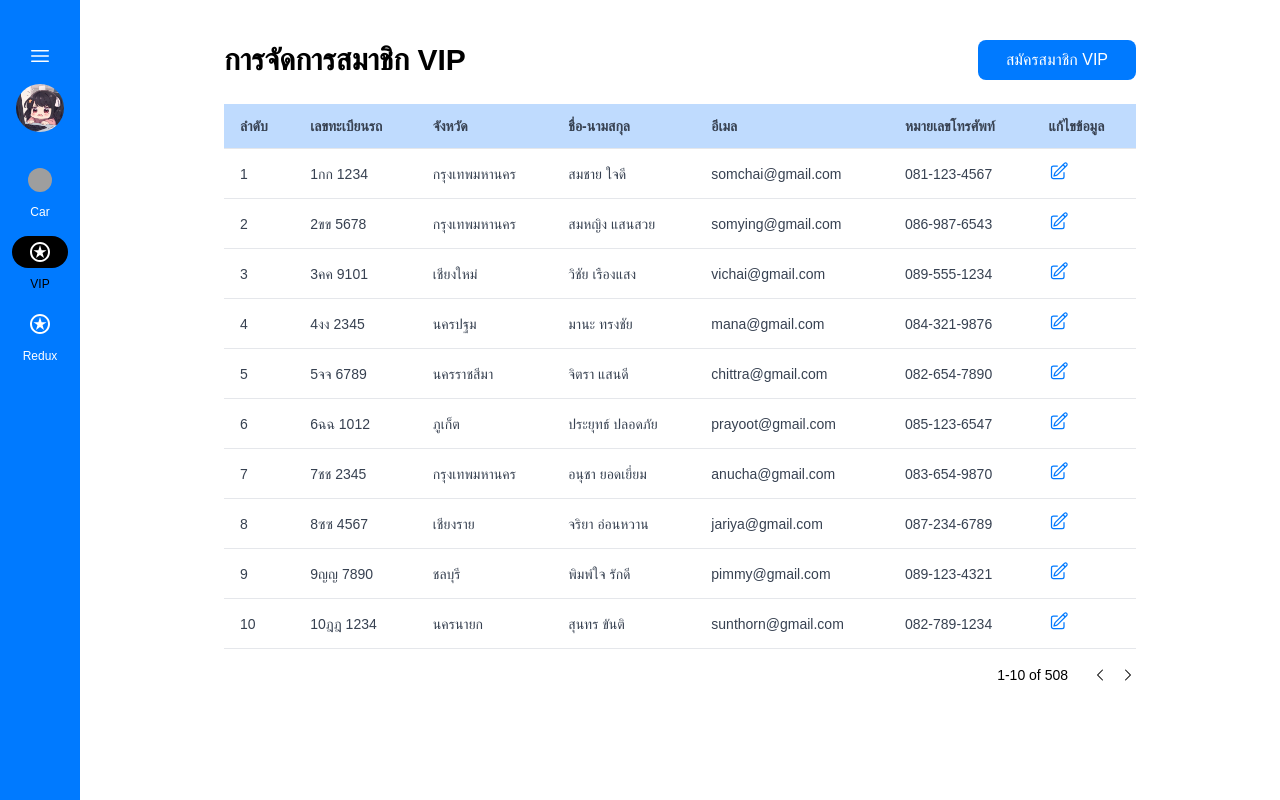
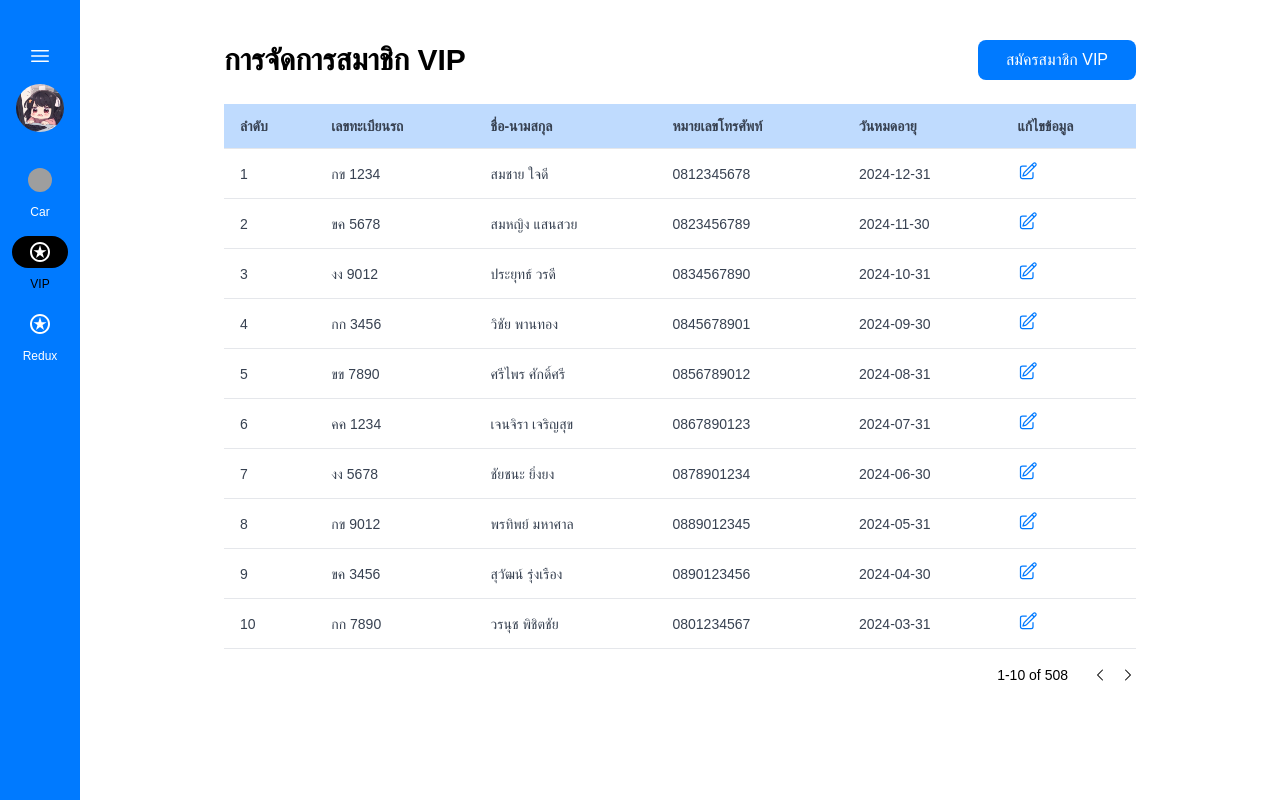
Before and after one commit to parking-management-system-kmitl/pms-frontend, a React (Create React App) app: page /listvip in a window 1280 px wide. Built offline with nearby package versions, Linux system fonts and the light colour scheme; grey boxes are pictures that could not be loaded.

Commit message:
✨ [GIFT]  Update table header and add README.md

```diff
--- a/src/features/listVipTable/ListVipTable.jsx
+++ b/src/features/listVipTable/ListVipTable.jsx
@@ -60,10 +60,9 @@ function ListVipTable() {
             >
               <td className="px-4 py-3">{index+1}</td>
               <td className="px-4 py-3">{row.licensePlate}</td>
-              <td className="px-4 py-3">{row.province}</td>
               <td className="px-4 py-3">{row.name}</td>
-              <td className="px-4 py-3">{row.email}</td>
               <td className="px-4 py-3">{row.phoneNumber}</td>
+              <td className="px-4 py-3">{row.expired}</td>
               <td className="px-4 py-3">
                 <button onClick={() => handleOpenForm(row.id)}>
                   <PencilSquareIcon className="w-5 h-5 text-primary" />
--- a/src/features/listVipTable/constants.js
+++ b/src/features/listVipTable/constants.js
@@ -1,103 +1,82 @@
 export const VIP_TABLE_HEADER = [
   "ลำดับ",
   "เลขทะเบียนรถ",
-  "จังหวัด",
   "ชื่อ-นามสกุล",
-  "อีเมล",
   "หมายเลขโทรศัพท์",
+  "วันหมดอายุ",
   "แก้ไขข้อมูล",
 ];
 
 export const MOCK_VIP_TABLE = [
   {
     id: 1,
-    licensePlate: "1กก 1234",
-    province: "กรุงเทพมหานคร",
+    licensePlate: "กข 1234",
     name: "สมชาย ใจดี",
-    email: "somchai@gmail.com",
-    phoneNumber: "081-123-4567",
-    edit: "แก้ไข",
+    phoneNumber: "0812345678",
+    expired: "2024-12-31",
   },
   {
     id: 2,
-    licensePlate: "2ขข 5678",
-    province: "กรุงเทพมหานคร",
+    licensePlate: "ขค 5678",
     name: "สมหญิง แสนสวย",
-    email: "somying@gmail.com",
-    phoneNumber: "086-987-6543",
-    edit: "แก้ไข",
+    phoneNumber: "0823456789",
+    expired: "2024-11-30",
   },
   {
     id: 3,
-    licensePlate: "3คค 9101",
-    province: "เชียงใหม่",
-    name: "วิชัย เรืองแสง",
-    email: "vichai@gmail.com",
-    phoneNumber: "089-555-1234",
-    edit: "แก้ไข",
+    licensePlate: "งง 9012",
+    name: "ประยุทธ์ วรดี",
+    phoneNumber: "0834567890",
+    expired: "2024-10-31",
   },
   {
     id: 4,
-    licensePlate: "4งง 2345",
-    province: "นครปฐม",
-    name: "มานะ ทรงชัย",
-    email: "mana@gmail.com",
-    phoneNumber: "084-321-9876",
-    edit: "แก้ไข",
+    licensePlate: "กก 3456",
+    name: "วิชัย พานทอง",
+    phoneNumber: "0845678901",
+    expired: "2024-09-30",
   },
   {
     id: 5,
-    licensePlate: "5จจ 6789",
-    province: "นครราชสีมา",
-    name: "จิตรา แสนดี",
-    email: "chittra@gmail.com",
-    phoneNumber: "082-654-7890",
-    edit: "แก้ไข",
+    licensePlate: "ขข 7890",
+    name: "ศรีไพร ศักดิ์ศรี",
+    phoneNumber: "0856789012",
+    expired: "2024-08-31",
   },
   {
     id: 6,
-    licensePlate: "6ฉฉ 1012",
-    province: "ภูเก็ต",
-    name: "ประยุทธ์ ปลอดภัย",
-    email: "prayoot@gmail.com",
-    phoneNumber: "085-123-6547",
-    edit: "แก้ไข",
+    licensePlate: "คค 1234",
+    name: "เจนจิรา เจริญสุข",
+    phoneNumber: "0867890123",
+    expired: "2024-07-31",
   },
   {
     id: 7,
-    licensePlate: "7ชช 2345",
-    province: "กรุงเทพมหานคร",
-    name: "อนุชา ยอดเยี่ยม",
-    email: "anucha@gmail.com",
-    phoneNumber: "083-654-9870",
-    edit: "แก้ไข",
+    licensePlate: "งง 5678",
+    name: "ชัยชนะ ยิ่งยง",
+    phoneNumber: "0878901234",
+    expired: "2024-06-30",
   },
   {
     id: 8,
-    licensePlate: "8ซซ 4567",
-    name: "จริยา อ่อนหวาน",
-    email: "jariya@gmail.com",
-    province: "เชียงราย",
-    phoneNumber: "087-234-6789",
-    edit: "แก้ไข",
+    licensePlate: "กข 9012",
+    name: "พรทิพย์ มหาศาล",
+    phoneNumber: "0889012345",
+    expired: "2024-05-31",
   },
   {
     id: 9,
-    licensePlate: "9ญญ 7890",
-    province: "ชลบุรี",
-    name: "พิมพ์ใจ รักดี",
-    email: "pimmy@gmail.com",
-    phoneNumber: "089-123-4321",
-    edit: "แก้ไข",
+    licensePlate: "ขค 3456",
+    name: "สุวัฒน์ รุ่งเรือง",
+    phoneNumber: "0890123456",
+    expired: "2024-04-30",
   },
   {
     id: 10,
-    licensePlate: "10ฎฎ 1234",
-    province: "นครนายก",
-    name: "สุนทร ขันติ",
-    email: "sunthorn@gmail.com",
-    phoneNumber: "082-789-1234",
-    edit: "แก้ไข",
+    licensePlate: "กก 7890",
+    name: "วรนุช พิชิตชัย",
+    phoneNumber: "0801234567",
+    expired: "2024-03-31",
   },
 ];
 
--- a/src/features/vipFormModal/VipFormModal.jsx
+++ b/src/features/vipFormModal/VipFormModal.jsx
@@ -10,16 +10,15 @@ const schema = yup
   .object({
     firstName: yup.string().required("First name is required"),
     lastName: yup.string().required("Last name is required"),
-    licensePlate: yup.string().required("License plate is required"),
+    licensePlate: yup
+      .string()
+      .matches(/^[0-9ก-ฮ][ก-ฮ][ก-ฮ]? [0-9]{1,4}$/,"Lincese is incorrect pattern")
+      .required("License plate is required"),
     tel: yup
       .string()
       .matches(/^[0-9]+$/, "Tel must be only digits")
       .min(10, "Tel must be at least 10 digits")
       .required("Tel is required"),
-    email: yup
-      .string()
-      .email("Invalid email format")
-      .required("Email is required"),
   })
   .required();
 
@@ -36,12 +35,11 @@ function VipFormModal({ isOpen, handleClose, vipId }) {
     if (vipId) {
       console.log("update vip", vipId, data);
     } else {
-      console.log("create vip",data);
+      console.log("create vip", data);
     }
     reset();
     handleClose();
   };
-
 
   const onCloseModal = () => {
     handleClose();
@@ -49,7 +47,7 @@ function VipFormModal({ isOpen, handleClose, vipId }) {
   };
 
   const onDelete = () => {
-    console.log("delete",vipId);
+    console.log("delete", vipId);
     handleClose();
   };
 
@@ -74,7 +72,8 @@ function VipFormModal({ isOpen, handleClose, vipId }) {
               )}
 
               <h2 className="text-3xl font-bold">
-                {vipId ? "รายละเอียดสมาชิก VIP" : "สมัครสมาชิก VIP"} {/*vipId ? 'มีid(หน้าedit)' : 'ไม่มีid(หน้าสมัคร)'*/}
+                {vipId ? "รายละเอียดสมาชิก VIP" : "สมัครสมาชิก VIP"}{" "}
+                {/*vipId ? 'มีid(หน้าedit)' : 'ไม่มีid(หน้าสมัคร)'*/}
               </h2>
             </div>
 
@@ -139,21 +138,6 @@ function VipFormModal({ isOpen, handleClose, vipId }) {
                   </span>
                 )}
               </div>
-
-              <div>
-                <label className="block text-gray-700 mb-2">อีเมล</label>
-                <input
-                  {...register("email")}
-                  type="text"
-                  placeholder="your@example.com"
-                  className="w-full border p-2 rounded"
-                />
-                {errors.email && (
-                  <span className=" text-xs text-error">
-                    {errors.email.message}
-                  </span>
-                )}
-              </div>
             </div>
 
             <div
--- a/src/index.js
+++ b/src/index.js
@@ -10,5 +10,3 @@ root.render(
    <App />
   </React.StrictMode>
 );
-
-// test pull request
```
Also changed, not shown: 1 other file (tests, documents, lock files or other folders).
